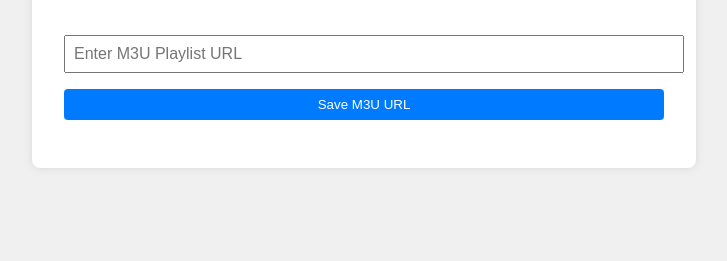
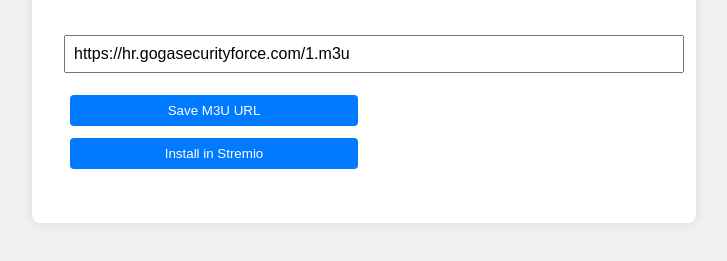
Before and after one commit to sidh3369/M3UPLAYER, a website: page public/index.html in a window 1280 px wide. Shown: the part 125-386 px from the top of the page, without its empty margins (276-1003 px from the left). Drawn offline with Linux system fonts and the light colour scheme.

Commit message:
Update index.html

```diff
--- a/public/index.html
+++ b/public/index.html
@@ -9,7 +9,7 @@
     .container { max-width: 600px; margin: auto; background: white; padding: 2rem; border-radius: 8px; box-shadow: 0 0 10px rgba(0,0,0,0.1); }
     h1 { text-align: center; }
     input { width: 100%; padding: 0.5rem; margin: 1rem 0; font-size: 1rem; }
-    button { width: 100%; padding: 0.5rem; background: #007bff; color: white; border: none; border-radius: 4px; cursor: pointer; }
+    button { width: 48%; padding: 0.5rem; margin: 1%; background: #007bff; color: white; border: none; border-radius: 4px; cursor: pointer; }
     button:hover { background: #0056b3; }
     p { text-align: center; }
   </style>
@@ -17,8 +17,9 @@
 <body>
   <div class="container">
     <h1>M3UPLAYER</h1>
-    <input type="text" id="m3uUrl" placeholder="Enter M3U Playlist URL">
+    <input type="text" id="m3uUrl" placeholder="Enter M3U Playlist URL" value="https://hr.gogasecurityforce.com/1.m3u">
     <button onclick="saveM3U()">Save M3U URL</button>
+    <button onclick="installInStremio()">Install in Stremio</button>
     <p id="message"></p>
   </div>
   <script>
@@ -42,6 +43,11 @@
         message.textContent = 'Server error. Try again.';
       }
     }
+
+    function installInStremio() {
+      const manifestUrl = 'stremio://m3uplayer.onrender.com/manifest.json';
+      window.location.href = manifestUrl;
+    }
   </script>
 </body>
 </html>
```
